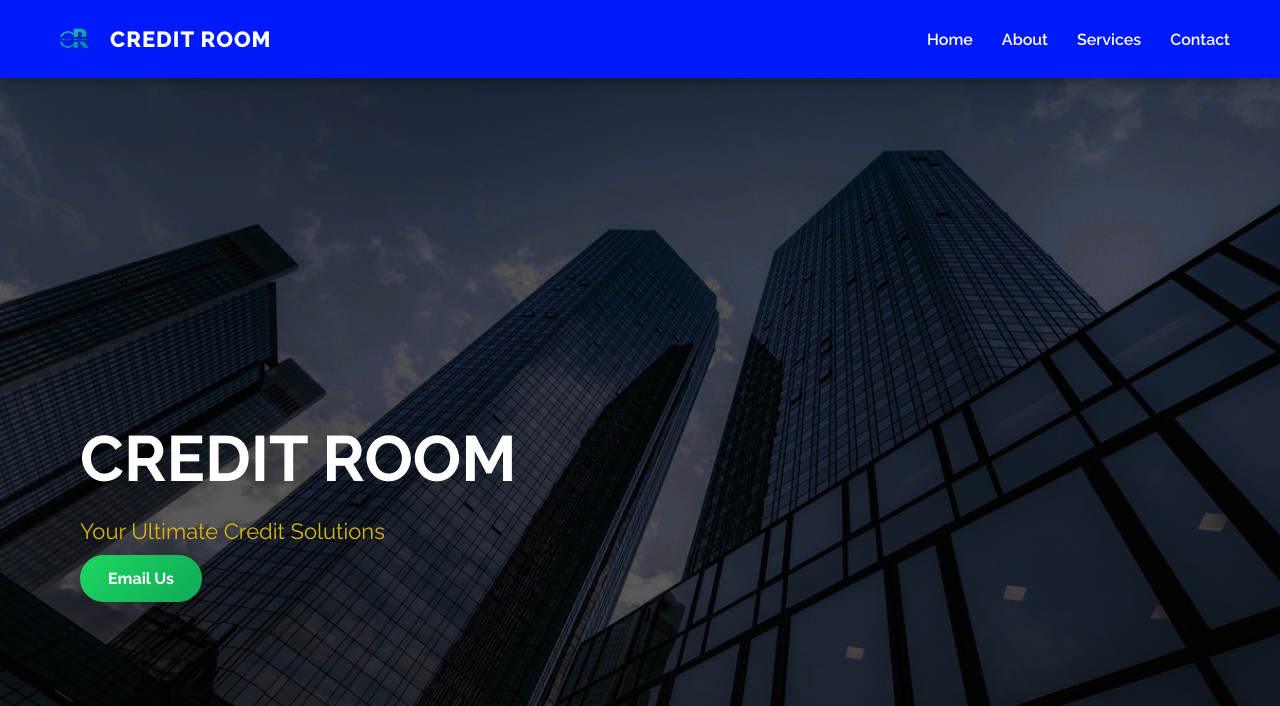
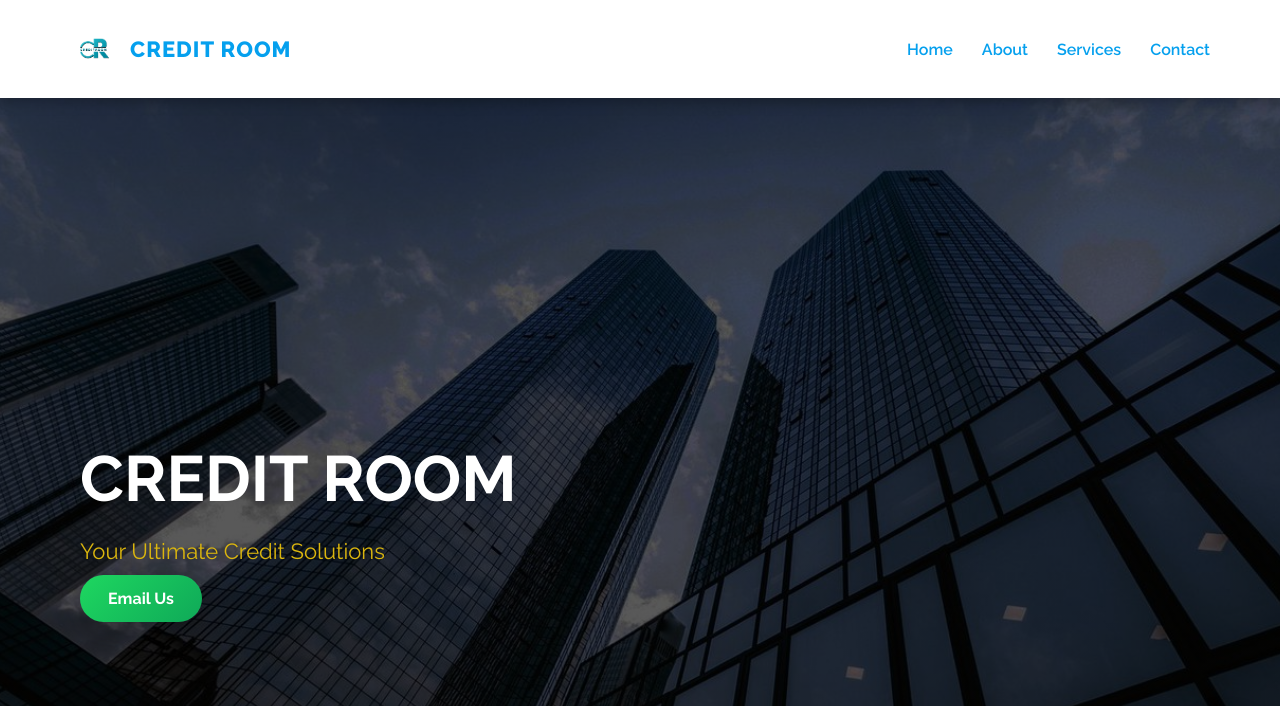
Before and after one commit to sihlesawula/credit404, a plain HTML site: page index.html in a window 1280 px wide. Shown: the top 706 px of the page. Drawn offline with Linux system fonts and the light colour scheme; files whose address does not match are found by name.

Commit message:
nav edits

```diff
--- a/css files/style.css
+++ b/css files/style.css
@@ -25,8 +25,8 @@ body {
   display: flex;
   justify-content: space-between;
   align-items: center;
-  padding: 15px 50px;
-  background: rgba(2, 27, 250, 0.95);
+  padding: 25px 70px;
+  background: #fff;
   backdrop-filter: blur(8px);
   box-shadow: 0 4px 12px rgba(0,0,0,0.25);
 }
@@ -50,14 +50,14 @@ body {
   font-size: 22px;
   font-weight: 800;
   letter-spacing: 1px;
-  color: #fff;
+  color: #05a0ee;
   line-height: 1;
 }
 
 /* Nav links */
 .links a {
   margin-left: 25px;
-  color: #fff;
+  color: #05a0ee;
   text-decoration: none;
   font-weight: 600;
   position: relative;
```
